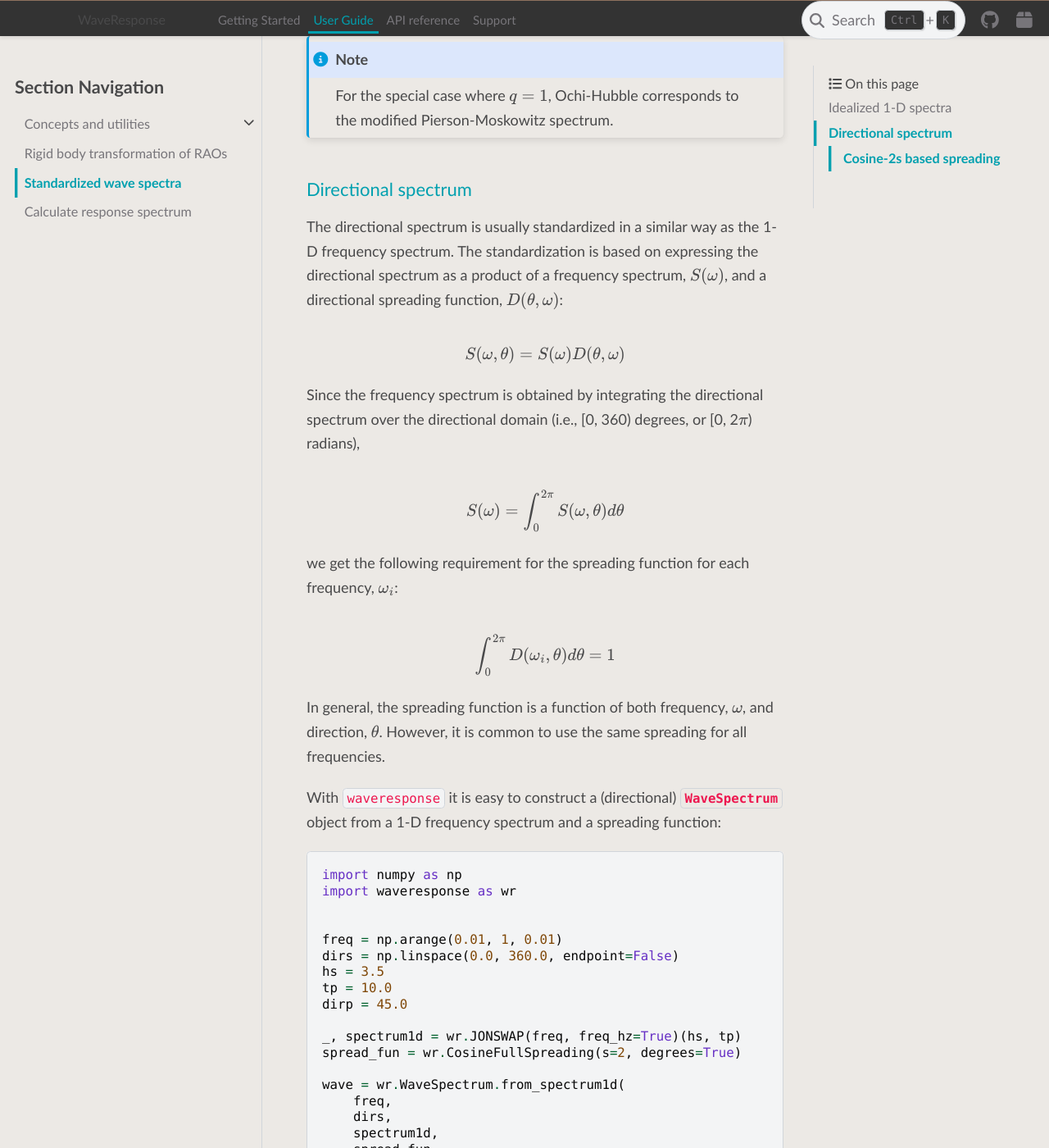
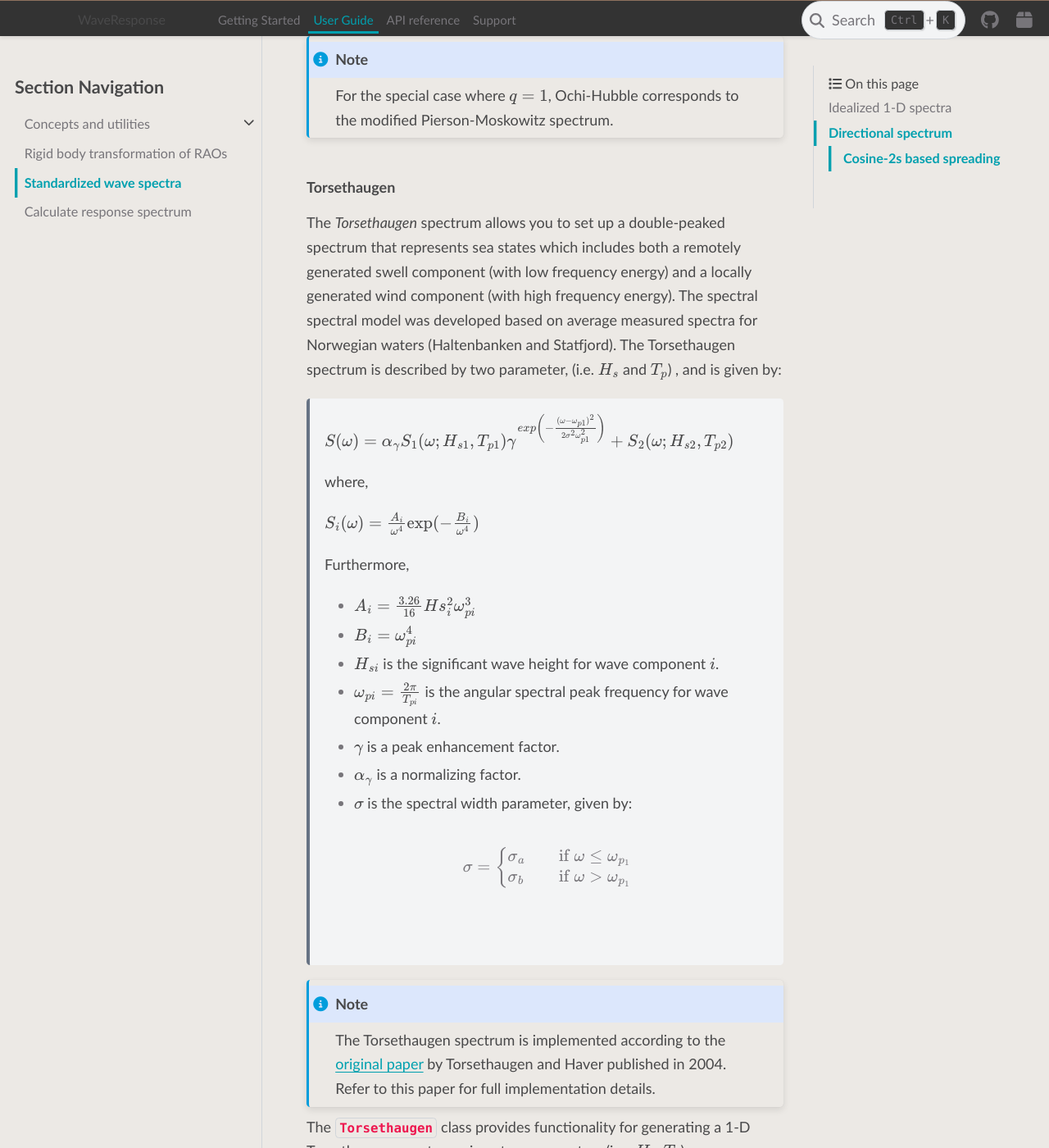
Before and after one commit to 4Subsea/waveresponse-python, a Sphinx documentation site: the page built from docs/user_guide/standardized_spectra.rst, in a window 1280 px wide and 1400 px high, scrolled down 3955 px. Shown: the whole window at 82% size. Built offline with Sphinx 7.4.7 and the PyData theme 0.15.4, drawn with Linux system fonts in a browser that asks for light colours; pages that are not in the unit, such as notebooks, are missing from menus; some of the changed text lies outside the part shown.

Commit message:
doc: add Torsethaugen to documentation

```diff
--- a/docs/user_guide/standardized_spectra.rst
+++ b/docs/user_guide/standardized_spectra.rst
@@ -163,6 +163,62 @@ and :math:`q`). The total spectrum is obtained by adding together the two wave c
     spectrum.
 
 
+Torsethaugen
+------------
+The *Torsethaugen* spectrum allows you to set up a double-peaked spectrum that represents
+sea states which includes both a remotely generated swell component (with low frequency energy)
+and a locally generated wind component (with high frequency energy). The spectral spectral model
+was developed based on average measured spectra for Norwegian waters (Haltenbanken and Statfjord).
+The Torsethaugen spectrum is described by two parameter, (i.e. :math:`H_s` and :math:`T_p`) , and
+is given by:
+
+    :math:`S(\omega) = \alpha_{\gamma}S_1(\omega; H_{s1}, T_{p1})\gamma^{exp\left( -\frac{(\omega - \omega_{p1})^2}{2\sigma^2\omega_{p1}^2} \right)} + S_2(\omega; H_{s2}, T_{p2})`
+
+    where,
+
+    :math:`S_i(\omega) = \frac{A_{i}}{\omega^4} \exp(-\frac{B_{i}}{\omega^4})`
+
+    Furthermore,
+
+    - :math:`A_i = \frac{3.26}{16} Hs_i^2 \omega_{pi}^3`
+    - :math:`B_i = \omega_{pi}^4`
+    - :math:`H_{si}` is the significant wave height for wave component :math:`i`.
+    - :math:`\omega_{pi} = \frac{2\pi}{T_{pi}}` is the angular spectral peak frequency for wave component :math:`i`.
+    - :math:`\gamma` is a peak enhancement factor.
+    - :math:`\alpha_{\gamma}` is a normalizing factor.
+    - :math:`\sigma` is the spectral width parameter, given by:
+
+    .. math::
+        \sigma =
+        \begin{cases}
+            \sigma_a & \quad \text{if } \omega \leq \omega_{p_1}\\
+            \sigma_b & \quad \text{if } \omega > \omega_{p_1}
+        \end{cases}
+    .. math::
+
+.. note::
+
+    The Torsethaugen spectrum is implemented according to the `original paper <https://www.sintef.no/globalassets/upload/fiskeri_og_havbruk/havbruksteknologi/2004-jsc-193.pdf/>`_
+    by Torsethaugen and Haver published in 2004. Refer to this paper for full implementation
+    details.
+
+The :class:`~waveresponse.Torsethaugen` class provides functionality for generating a 1-D
+Torsethaugen spectrum given two parameters (i.e., :math:`H_s`, :math:`T_p`):
+
+.. code:: python
+
+    import numpy as np
+    import waveresponse as wr
+
+
+    freq = np.arange(0.01, 1, 0.01)
+    spectrum = wr.Torsethaugen(freq, freq_hz=True)
+
+    hs = 3.5
+    tp = 10.0
+    freq, vals = spectrum(hs, tp)
+
+
 Directional spectrum
 ####################
 The directional spectrum is usually standardized in a similar way as the 1-D frequency
```
